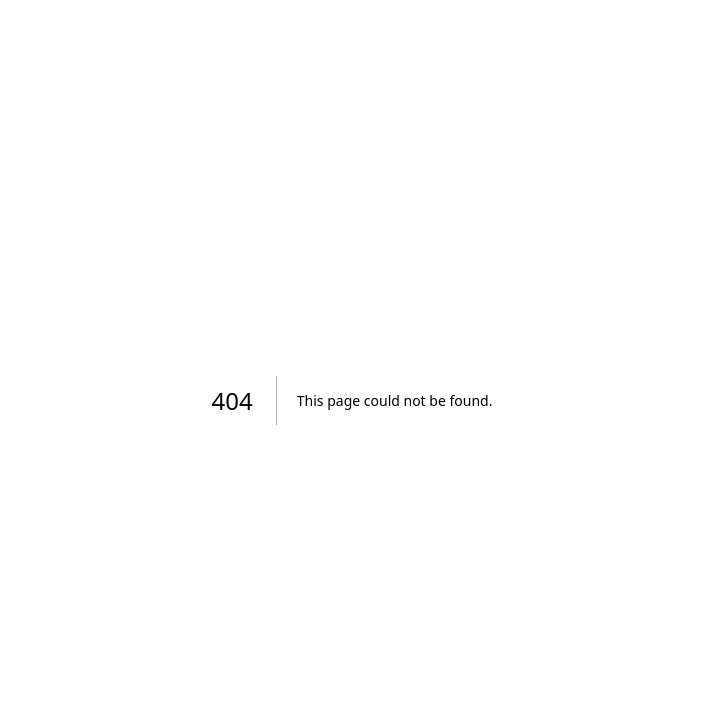
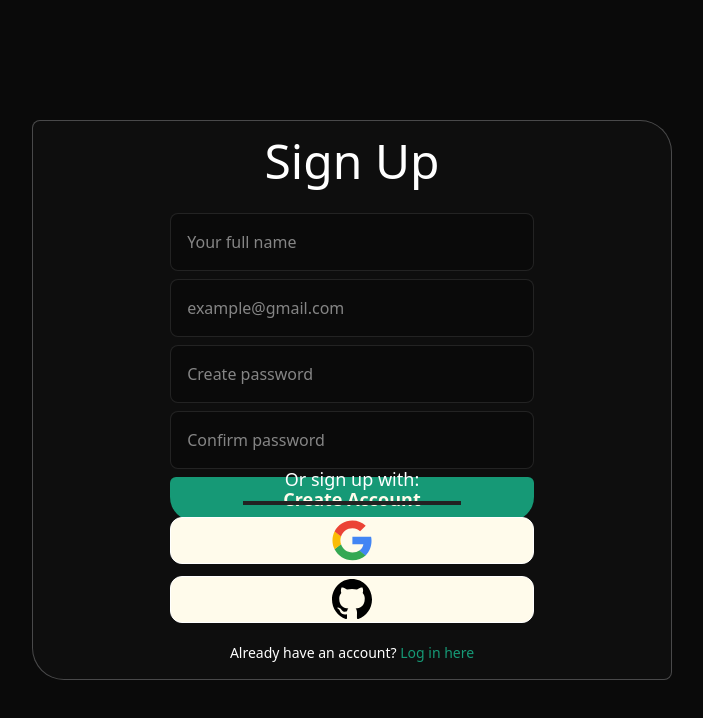
Before and after one commit to phlst/nextChat, a Next.js app: page /register in a window 1280 px wide. Before the commit this address had no page. Shown: the top 718 px of the page, without its empty margins (288-991 px from the left). Built offline with nearby package versions, Linux system fonts and the light colour scheme.

Commit message:
working middleware and made register and login

```diff
--- a/app/lib/appwrite.ts
+++ b/app/lib/appwrite.ts
@@ -1,13 +1,15 @@
 'use server';
 
-import { cookies } from 'next/headers';
 import { Account, Client } from 'node-appwrite';
 
-export async function createSessionUser() {
+import { cookies } from 'next/headers';
+
+export async function createSessionClient() {
   const client = new Client()
     .setEndpoint(process.env.NEXT_PUBLIC_APPWRITE_ENDPOINT)
     .setProject(process.env.NEXT_PUBLIC_APPWRITE_PROJECT);
-  const session = await cookies().get('session');
+  const cookieStore = await cookies();
+  const session = cookieStore.get('session');
   if (!session || !session.value) {
     throw new Error('No session');
   }
@@ -33,3 +35,12 @@ export async function createAdminClient() {
     },
   };
 }
+
+export async function getLoggedInUser() {
+  try {
+    const { account } = await createSessionClient();
+    return await account.get();
+  } catch (error) {
+    return error;
+  }
+}
--- a/app/page.tsx
+++ b/app/page.tsx
@@ -1,47 +1,63 @@
 import Image from 'next/image';
+import Link from 'next/link';
 
 export default function Home() {
   return (
     <div className='flex h-screen w-screen items-center justify-center'>
-      <div className='bg-custom-gray/20 flex h-full w-full flex-col items-center p-4 text-white lg:h-[60%] lg:w-[50%] lg:rounded-tl-lg lg:rounded-tr-4xl lg:rounded-br-lg lg:rounded-bl-4xl lg:border-1 lg:border-zinc-300/30'>
+      <div className='bg-custom-gray/20 flex h-full w-full flex-col items-center p-4 text-white shadow-lg lg:h-[60%] lg:w-[50%] lg:rounded-tl-lg lg:rounded-tr-4xl lg:rounded-br-lg lg:rounded-bl-4xl lg:border-1 lg:border-zinc-300/30'>
         <form className='flex h-[50%] w-[60%] flex-col items-center justify-between text-white'>
-          <h1 className='mb-5 text-5xl'>Log in </h1>
+          <h1 className='mb-5 text-5xl font-bold'>Log in</h1>
           <input
-            className='bg-custom-black mt-2 w-full rounded-lg border-1 border-zinc-50/10 p-4 outline-none'
+            className='bg-custom-black mt-2 w-full rounded-lg border-1 border-zinc-50/10 p-4 transition-colors outline-none focus:border-zinc-50/30'
             placeholder='example@gmail.com'
             type='email'
-          ></input>
+          />
           <input
-            className='bg-custom-black w-full rounded-lg border-1 border-zinc-50/10 p-4 outline-none'
-            type='text'
+            className='bg-custom-black w-full rounded-lg border-1 border-zinc-50/10 p-4 transition-colors outline-none focus:border-zinc-50/30'
+            type='password'
             placeholder='Your password'
           />
+          <div className='mt-1 flex w-full justify-end'>
+            <a href='#' className='text-custom-green text-sm hover:underline'>
+              Forgot password?
+            </a>
+          </div>
           <button
             type='submit'
-            className='bg-custom-green w-full rounded-md rounded-b-3xl px-5 py-2 text-lg font-bold text-amber-50'
+            className='bg-custom-green hover:bg-opacity-90 w-full rounded-md rounded-b-3xl px-5 py-2 text-lg font-bold text-amber-50 transition-opacity'
           >
-            Submit
+            Login
           </button>
         </form>
         <div className='flex h-[50%] w-[60%] flex-col items-center'>
-          <p className='mt-5 mb-2 text-lg'>Or log in with: </p>
+          <p className='mt-5 mb-2 text-lg'>Or log in with:</p>
           <div className='bg-custom-gray mb-3 h-1 w-[60%]'></div>
-          <div className='mb-6 flex h-15 w-65 content-center justify-center rounded-xl border-1 bg-amber-50'>
+          <div className='mb-3 flex h-12 w-full cursor-pointer content-center justify-center rounded-xl border-1 bg-amber-50 transition-colors hover:bg-amber-100'>
             <Image
               src='/google.svg'
               alt='google login'
-              height={50}
-              width={50}
+              height={40}
+              width={40}
             />
           </div>
-          <div className='flex h-15 w-65 items-center justify-center rounded-xl border-1 bg-amber-50'>
+          <div className='flex h-12 w-full cursor-pointer items-center justify-center rounded-xl border-1 bg-amber-50 transition-colors hover:bg-amber-100'>
             <Image
               src='/github.svg'
               alt='github login'
-              height={50}
-              width={50}
+              height={40}
+              width={40}
             />
           </div>
+
+          <p className='mt-5 text-sm'>
+            Don&apos;t have an account?
+            <Link
+              href='/register'
+              className='text-custom-green hover:underline'
+            >
+              Sign up here
+            </Link>
+          </p>
         </div>
       </div>
     </div>
--- /dev/null
+++ b/app/register/page.tsx
@@ -0,0 +1,70 @@
+import Image from 'next/image';
+import Link from 'next/link';
+
+function page() {
+  return (
+    <div className='flex h-screen w-screen items-center justify-center'>
+      <div className='bg-custom-gray/20 flex h-full w-full flex-col items-center p-4 text-white lg:h-[70%] lg:w-[50%] lg:rounded-tl-lg lg:rounded-tr-4xl lg:rounded-br-lg lg:rounded-bl-4xl lg:border-1 lg:border-zinc-300/30'>
+        <form className='flex h-[60%] w-[60%] flex-col items-center justify-between text-white'>
+          <h1 className='mb-5 text-5xl'>Sign Up</h1>
+          <input
+            className='bg-custom-black mt-2 w-full rounded-lg border-1 border-zinc-50/10 p-4 transition-colors outline-none focus:border-zinc-50/30'
+            placeholder='Your full name'
+            type='text'
+          />
+          <input
+            className='bg-custom-black mt-2 w-full rounded-lg border-1 border-zinc-50/10 p-4 transition-colors outline-none focus:border-zinc-50/30'
+            placeholder='example@gmail.com'
+            type='email'
+          />
+          <input
+            className='bg-custom-black mt-2 w-full rounded-lg border-1 border-zinc-50/10 p-4 transition-colors outline-none focus:border-zinc-50/30'
+            type='password'
+            placeholder='Create password'
+          />
+          <input
+            className='bg-custom-black mt-2 w-full rounded-lg border-1 border-zinc-50/10 p-4 transition-colors outline-none focus:border-zinc-50/30'
+            type='password'
+            placeholder='Confirm password'
+          />
+          <button
+            type='submit'
+            className='bg-custom-green hover:bg-opacity-90 mt-2 w-full rounded-md rounded-b-3xl px-5 py-2 text-lg font-bold text-amber-50 transition-opacity'
+          >
+            Create Account
+          </button>
+        </form>
+
+        <div className='flex h-[40%] w-[60%] flex-col items-center'>
+          <p className='mt-3 mb-2 text-lg'>Or sign up with:</p>
+          <div className='bg-custom-gray mb-3 h-1 w-[60%]'></div>
+          <div className='mb-3 flex h-12 w-full cursor-pointer content-center justify-center rounded-xl border-1 bg-amber-50 transition-colors hover:bg-amber-100'>
+            <Image
+              src='/google.svg'
+              alt='google signup'
+              height={40}
+              width={40}
+            />
+          </div>
+          <div className='flex h-12 w-full cursor-pointer items-center justify-center rounded-xl border-1 bg-amber-50 transition-colors hover:bg-amber-100'>
+            <Image
+              src='/github.svg'
+              alt='github signup'
+              height={40}
+              width={40}
+            />
+          </div>
+
+          <p className='mt-5 text-sm'>
+            Already have an account?{' '}
+            <Link href='/' className='text-custom-green hover:underline'>
+              Log in here
+            </Link>
+          </p>
+        </div>
+      </div>
+    </div>
+  );
+}
+
+export default page;
--- /dev/null
+++ b/middleware.ts
@@ -0,0 +1,35 @@
+import { NextResponse } from 'next/server';
+import type { NextRequest } from 'next/server';
+import { createSessionClient } from './app/lib/appwrite';
+
+export async function middleware(request: NextRequest) {
+  const { pathname } = request.nextUrl;
+
+  try {
+    const { account } = await createSessionClient();
+    const user = await account.get();
+
+    if (user) {
+      if (pathname === '/' || pathname === '/register') {
+        return NextResponse.redirect(new URL('/messenger', request.url));
+      }
+
+      return NextResponse.next();
+    }
+    if (pathname !== '/' && pathname !== '/register') {
+      return NextResponse.redirect(new URL('/', request.url));
+    }
+
+    return NextResponse.next();
+  } catch (error) {
+    console.log(error);
+    if (pathname !== '/' && pathname !== '/register') {
+      return NextResponse.redirect(new URL('/', request.url));
+    }
+    return NextResponse.next();
+  }
+}
+
+export const config = {
+  matcher: ['/((?!_next/static|_next/image|favicon.ico|api/auth).*)'],
+};
```
